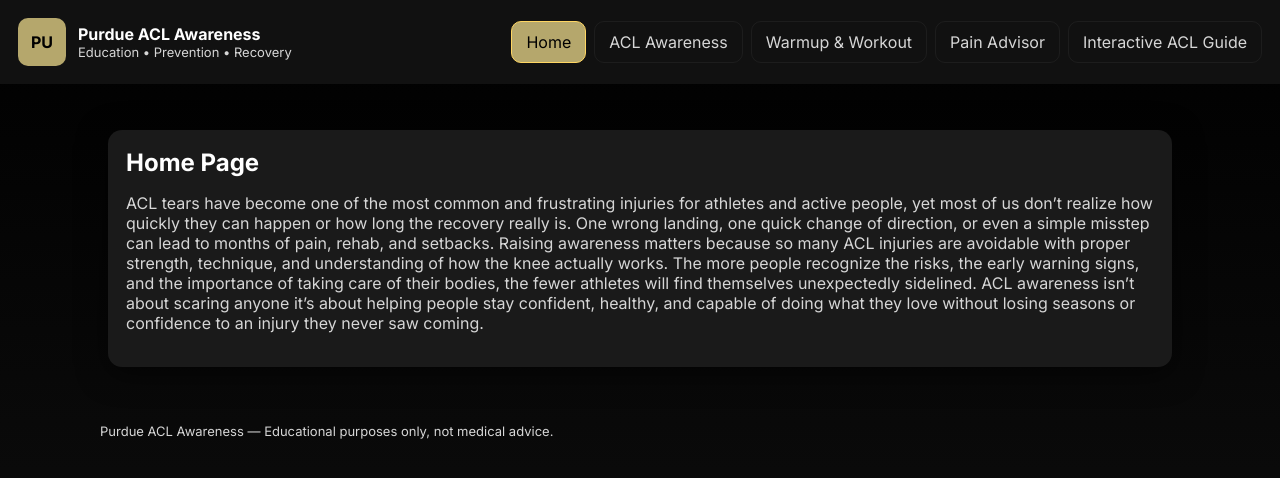
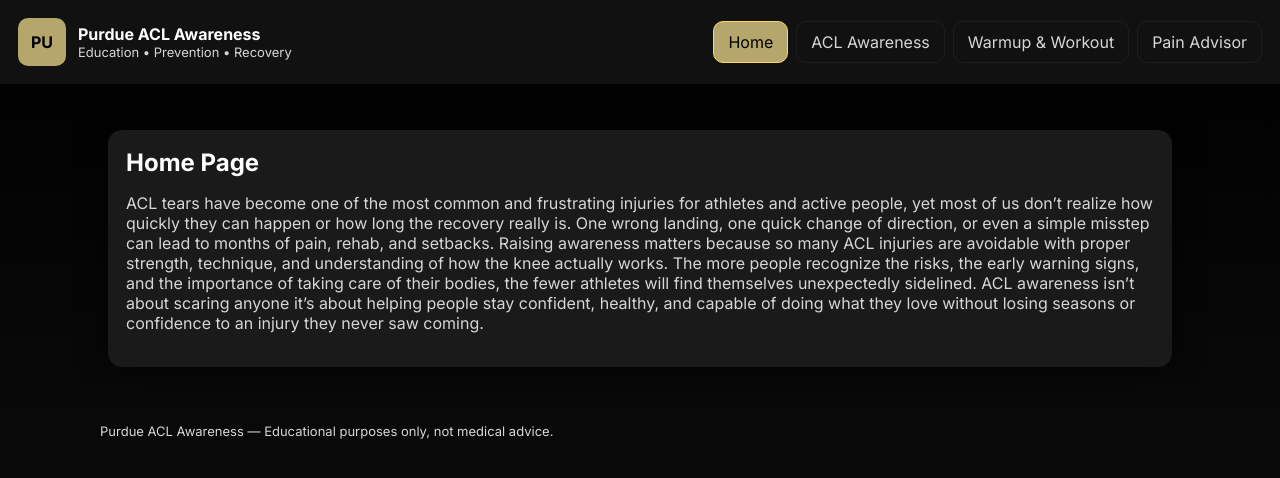
Before and after one commit to anjeroo-397/anjeroo-397.github.io, a plain HTML site: page index.html in a window 1280 px wide. Drawn offline with nearby package versions, Linux system fonts and the light colour scheme.

Commit message:
Remove Interactive ACL Guide link from navigation

```diff
--- a/index.html
+++ b/index.html
@@ -54,7 +54,6 @@ select,input,textarea{background:transparent;border:1px solid rgba(255,255,255,0
 <a data-target="acl">ACL Awareness</a>
 <a data-target="warmup">Warmup & Workout</a>
 <a data-target="pain">Pain Advisor</a>
-<a data-target="resources">Interactive ACL Guide</a>
 </nav>
 </header>
 
```
